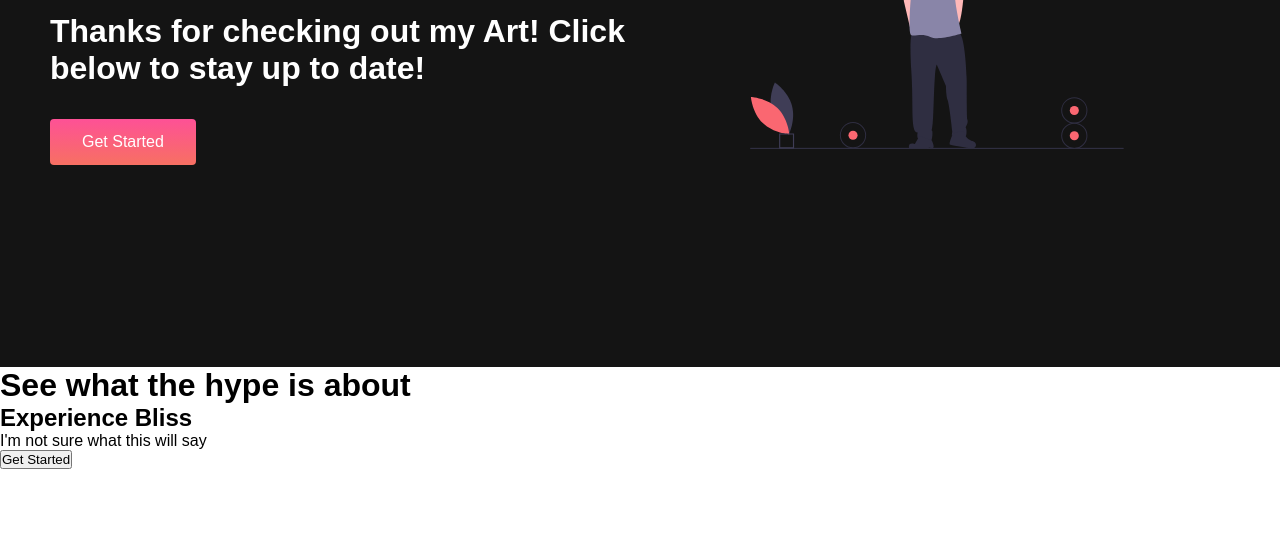
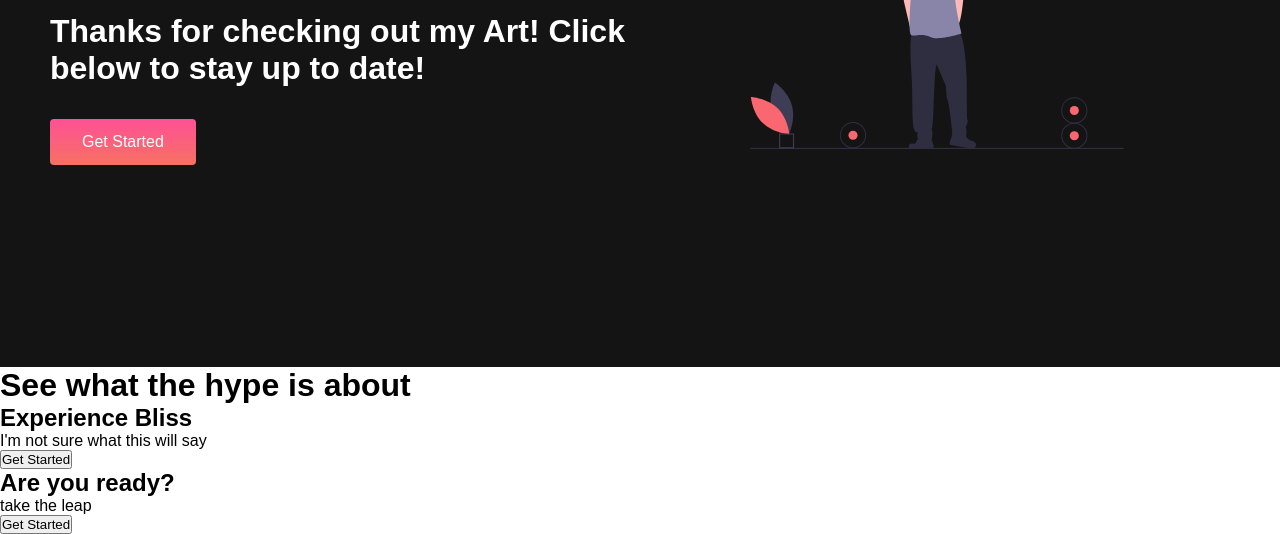
Before and after one commit to AudieRaymos/GalleryProject, a plain HTML site: page index.html in a window 1280 px wide. Shown: the part 433-967 px from the top of the page. Before the commit the page ends 902 px from the top, so only its background shows below. Drawn offline with Linux system fonts and the light colour scheme.

Commit message:
Card 2 added

```diff
--- a/index.html
+++ b/index.html
@@ -60,6 +60,11 @@
             <p>I'm not sure what this will say</p>
             <button>Get Started</button>
         </div>
+        <div class="services__card">
+            <h2>Are you ready?</h2>
+            <p>take the leap</p>
+            <button>Get Started</button>
+        </div>
     </div>
 </div>
 
```
